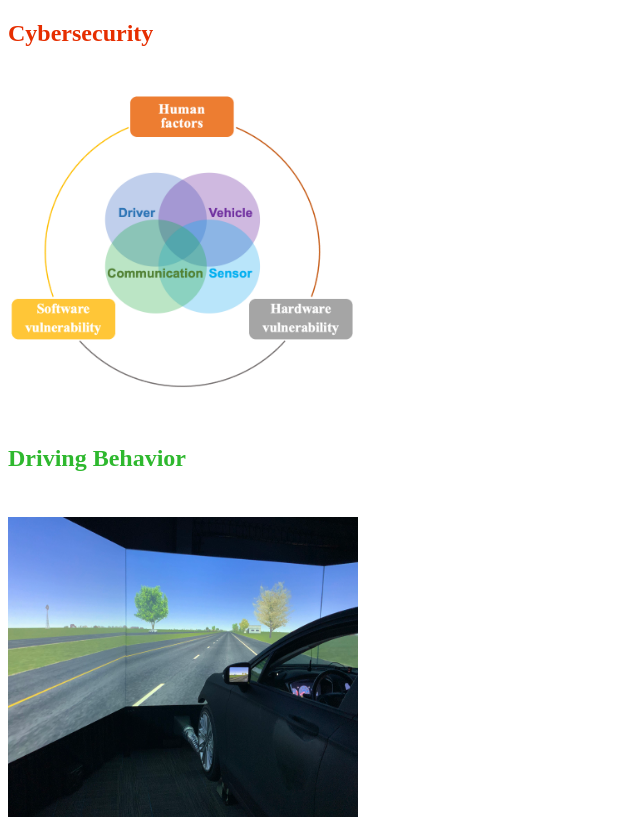
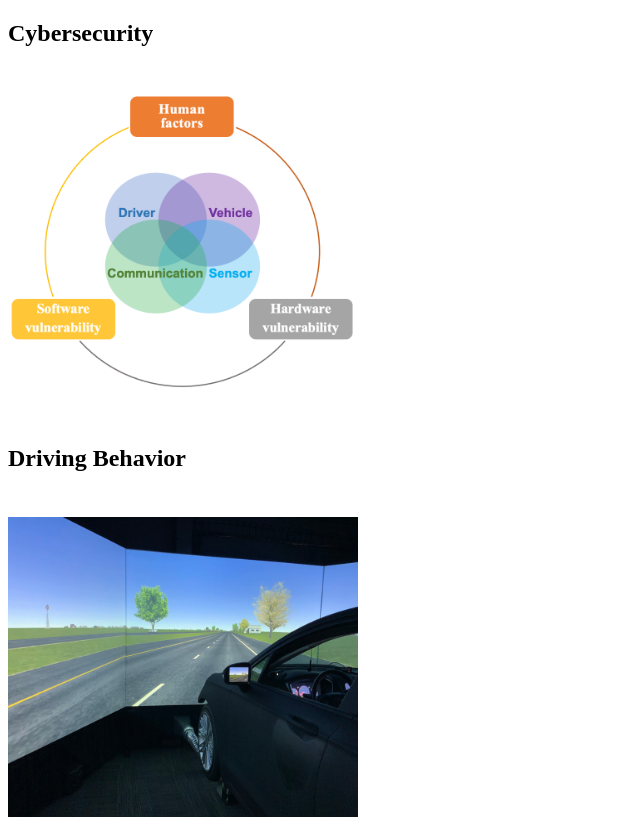
Before and after one commit to YangjiaoChen/YangjiaoChen.github.io, a Jekyll site: the page built from research.html, in a window 1280 px wide. Shown: the part 108-948 px from the top of the page, without its empty margins (0-640 px from the left). Built offline with Jekyll 4.4.1, drawn with Linux system fonts in a browser that asks for light colours.

Commit message:
Update research.html

```diff
--- a/research.html
+++ b/research.html
@@ -74,7 +74,7 @@ title: "Yangjiao Chen:research"
   gtag('config', 'G-0KCXSPDD83');
 </script>
 
-<h2> <b style="color:rgb(230,46,0)">Cybersecurity </b> </h2>
+<h2> <b>Cybersecurity </b> </h2>
 
 <div class="row">
   <div class="col-sm-4">
@@ -84,7 +84,7 @@ title: "Yangjiao Chen:research"
 	</div>
  <br />
 
-   <h2> <b style="color:rgb(46,184,46)"> Driving Behavior </b> </h2>
+   <h2> <b> Driving Behavior </b> </h2>
    <div class="row">
      <div class="col-sm-4">
     <img src="imgs/driving_simulator.jpg"  width="350"
```
